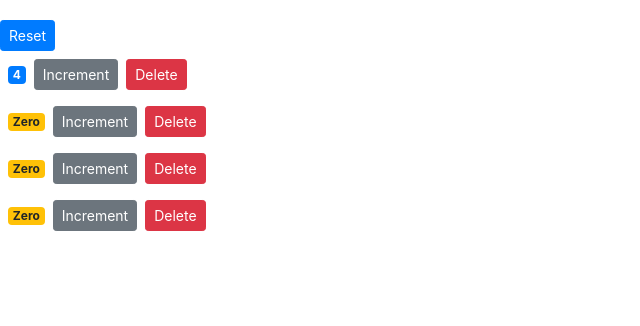
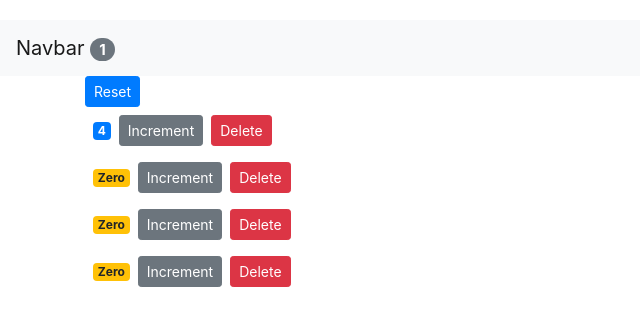
Before and after one commit to brianjang7/Mosh_React_Vidly, a React (Create React App) app: page / in a window 1280 px wide. Shown: the top 326 px of the page, without its empty margins (0-640 px from the left). Built offline with nearby package versions, Linux system fonts and the light colour scheme.

Commit message:
multiple component one variable

```diff
--- a/src/App.js
+++ b/src/App.js
@@ -1,13 +1,58 @@
-import React from "react";
-import Movies from "./components/movies";
+import React, { Component } from "react";
+// import Movies from "./components/movies";
+import NavBar from "./components/navbar";
+import Counters from "./components/counters";
 import "./App.css";
+// import { render } from "react-dom";
 
-function App() {
-  return (
-    <main className="container">
-      <Movies />
-    </main>
-  );
+class App extends Component {
+  state = {
+    counters: [
+      { id: 1, value: 4 },
+      { id: 2, value: 0 },
+      { id: 3, value: 0 },
+      { id: 4, value: 0 }
+    ]
+  };
+
+  handleIncrement = counter => {
+    const counters = [...this.state.counters];
+    const index = counters.indexOf(counter);
+    counters[index] = { ...counter };
+    counters[index].value++;
+    this.setState({ counters });
+  };
+
+  handleReset = () => {
+    const counters = this.state.counters.map(c => {
+      c.value = 0;
+      return c;
+    });
+    this.setState(counters);
+  };
+
+  handleDelete = counterId => {
+    const counters = this.state.counters.filter(c => c.id !== counterId);
+    this.setState({ counters });
+  };
+
+  render() {
+    return (
+      <React.Fragment>
+        <NavBar
+          totalCounters={this.state.counters.filter(c => c.value > 0).length}
+        />
+        <main className="container">
+          <Counters
+            counters={this.state.counters}
+            onReset={this.handleReset}
+            onIncrement={this.handleIncrement}
+            onDelete={this.handleDelete}
+          />
+        </main>
+      </React.Fragment>
+    );
+  }
 }
 
 export default App;
--- a/src/components/counters.jsx
+++ b/src/components/counters.jsx
@@ -2,50 +2,20 @@
 import Counter from "./counter";
 
 class Counters extends Component {
-  state = {
-    counters: [
-      { id: 1, value: 4 },
-      { id: 2, value: 0 },
-      { id: 3, value: 0 },
-      { id: 4, value: 0 }
-    ]
-  };
-
-  handleIncrement = counter => {
-    const counters = [...this.state.counters];
-    const index = counters.indexOf(counter);
-    counters[index] = { ...counter };
-    counters[index].value++;
-    this.setState({ counters });
-  };
-
-  handleReset = () => {
-    const counters = this.state.counters.map(c => {
-      c.value = 0;
-      return c;
-    });
-    this.setState(counters);
-  };
-
-  handleDelete = counterId => {
-    const counters = this.state.counters.filter(c => c.id !== counterId);
-    this.setState({ counters });
-  };
-
   render() {
     return (
       <div>
         <button
-          onClick={this.handleReset}
+          onClick={this.props.onReset}
           className="btn btn-primary btn-sm btn-m2"
         >
           Reset
         </button>
-        {this.state.counters.map(counter => (
+        {this.props.counters.map(counter => (
           <Counter
             key={counter.id}
-            onDelete={this.handleDelete}
-            onIncrement={this.handleIncrement}
+            onDelete={this.props.onDelete}
+            onIncrement={this.props.onIncrement}
             counter={counter}
           ></Counter>
         ))}
--- /dev/null
+++ b/src/components/navbar.jsx
@@ -0,0 +1,18 @@
+import React, { Component } from "react";
+
+class NavBar extends Component {
+  render() {
+    return (
+      <nav className="navbar navbar-light bg-light">
+        <a className="navbar-brand" href="#">
+          Navbar{" "}
+          <span className="badge badge-pill badge-secondary">
+            {this.props.totalCounters}
+          </span>
+        </a>
+      </nav>
+    );
+  }
+}
+
+export default NavBar;
--- a/src/index.js
+++ b/src/index.js
@@ -5,9 +5,8 @@
 import * as serviceWorker from "./serviceWorker";
 import "bootstrap/dist/css/bootstrap.css";
 import "font-awesome/css/font-awesome.css";
-import Counters from "./components/counters";
 
-ReactDOM.render(<Counters />, document.getElementById("root"));
+ReactDOM.render(<App />, document.getElementById("root"));
 
 // If you want your app to work offline and load faster, you can change
 // unregister() to register() below. Note this comes with some pitfalls.
```
